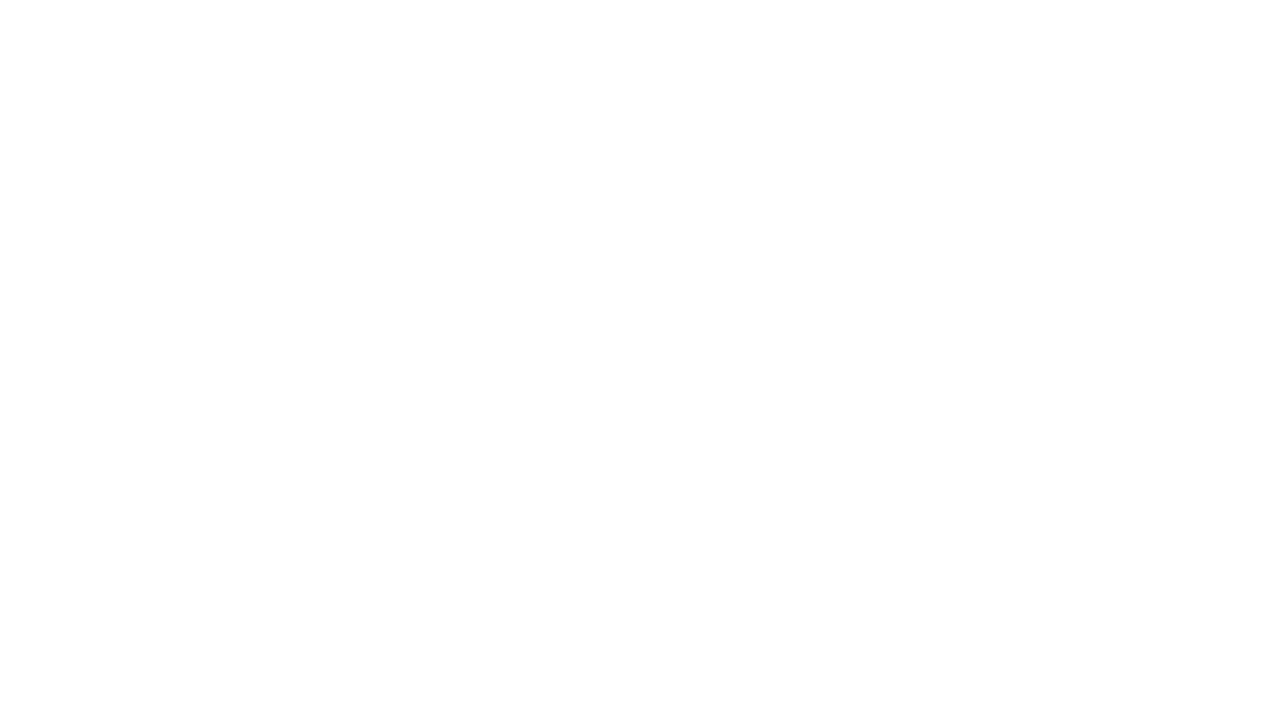
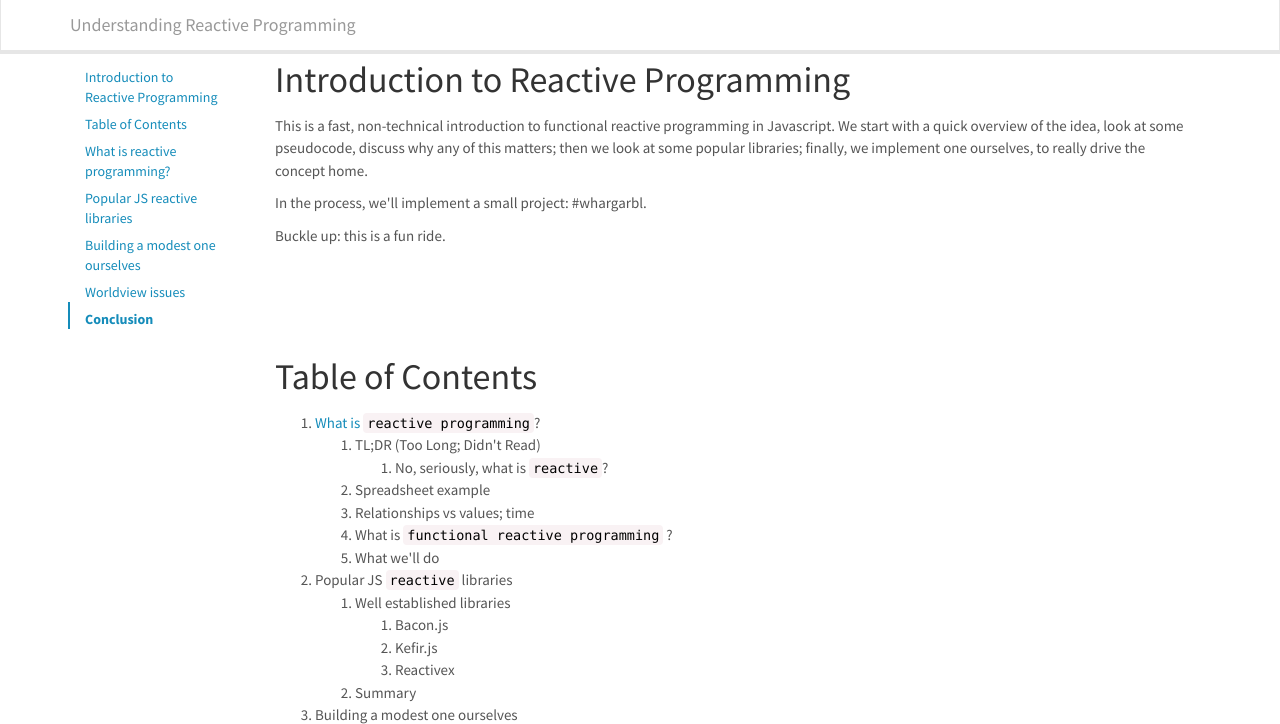
Before and after one commit to StoneCypher/UnderstandingReactiveProgramming, a plain HTML site: page index.html in a window 1280 px wide. Shown: the top 724 px of the page. Drawn offline with Linux system fonts and the light colour scheme.

Commit message:
ah, it needs to be fully committed first is why

```diff
--- a/index.html
+++ b/index.html
@@ -1296,4 +1296,4 @@ arguments about whether this one or that one "really counts."
 
 # Conclusion
 
-1. Conclusion</xmp><script src="http://strapdownjs.com/v/0.2/strapdown.js"></script></html>
+1. Conclusion</xmp><script src="strapdown.js"></script></html>
```
